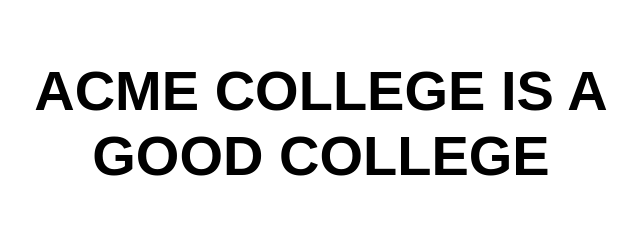
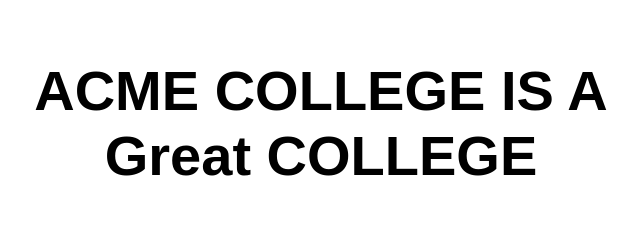
Before and after one commit to k-mounika9666/acme, a website: page src/index.html in a window 1280 px wide. Shown: the whole page, without its empty margins (319-959 px from the left). Drawn offline with Linux system fonts and the light colour scheme.

Commit message:
great college

```diff
--- a/src/index.html
+++ b/src/index.html
@@ -10,7 +10,7 @@
 
 <body>
   <main>
- <h1> ACME COLLEGE IS A GOOD COLLEGE</h1>
+ <h1> ACME COLLEGE IS A Great COLLEGE</h1>
   </main>
 </body>
 
```
